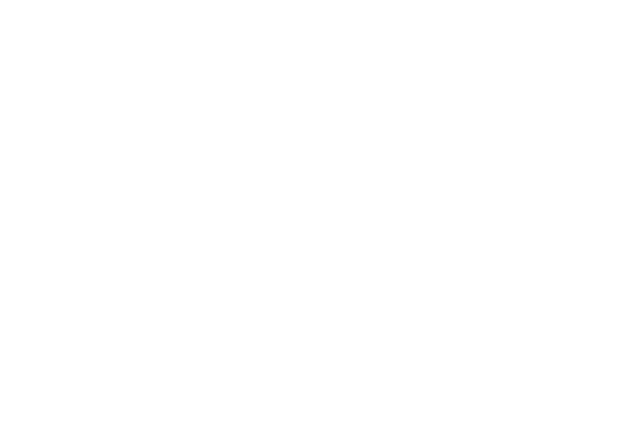
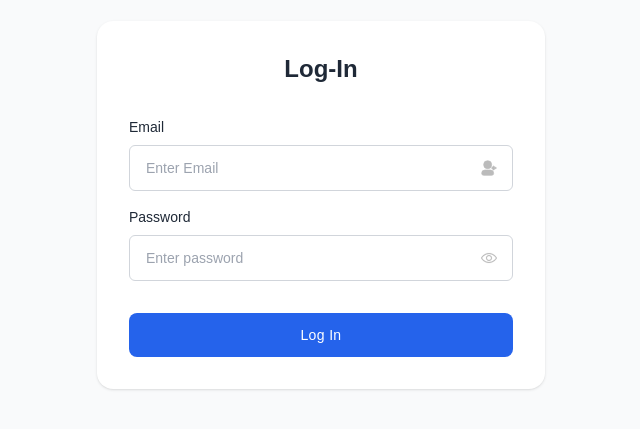
Before and after one commit to thirdestonks/MemoryLane-FE, a Nuxt app: page /login in a window 1280 px wide. Before the commit this address had no page. Shown: the part 195-624 px from the top of the page, without its empty margins (319-959 px from the left). Built offline with nearby package versions, Linux system fonts and the light colour scheme.

Commit message:
feat:initial login

```diff
--- /dev/null
+++ b/interfaces/form-data.ts
@@ -0,0 +1,3 @@
+export interface FormData {
+    [key: string]: any;
+}
--- /dev/null
+++ b/interfaces/login-form.ts
@@ -0,0 +1,4 @@
+export interface LoginForm {
+    email: string,
+    password: string,
+}
--- a/layouts/user-layout.vue
+++ b/layouts/user-layout.vue
@@ -21,15 +21,24 @@
             </button>
             <div class="hidden w-full md:block md:w-auto" id="navbar-default">
                 <ul
-                    class="font-medium flex flex-col p-4 md:p-0 mt-4 border border-gray-100 rounded-lg bg-gray-50 md:flex-row md:space-x-8 rtl:space-x-reverse md:mt-0 md:border-0 md:bg-white dark:bg-gray-800 md:dark:bg-gray-900 dark:border-gray-700">
+                  class="font-medium flex flex-col p-4 md:p-0 mt-4 border border-gray-100 rounded-lg bg-gray-50 md:flex-row md:space-x-8 rtl:space-x-reverse md:mt-0 md:border-0 md:bg-white dark:bg-gray-800 md:dark:bg-gray-900 dark:border-gray-700"
+                >
                   <li>
-                        <a href="#"
+                    <NuxtLink
+                      to="/"
                       class="block py-2 px-3 text-white bg-blue-700 rounded md:bg-transparent md:text-blue-700 md:p-0 dark:text-white md:dark:text-blue-500"
-                            aria-current="page">Home</a>
+                      aria-current="page"
+                    >
+                      Home
+                    </NuxtLink>
                   </li>
                   <li>
-                        <a href="#"
-                            class="block py-2 px-3 text-gray-900 rounded hover:bg-gray-100 md:hover:bg-transparent md:border-0 md:hover:text-blue-700 md:p-0 dark:text-white md:dark:hover:text-blue-500 dark:hover:bg-gray-700 dark:hover:text-white md:dark:hover:bg-transparent">Login</a>
+                    <NuxtLink
+                      to="/login"
+                      class="block py-2 px-3 text-gray-900 rounded hover:bg-gray-100 md:hover:bg-transparent md:border-0 md:hover:text-blue-700 md:p-0 dark:text-white md:dark:hover:text-blue-500 dark:hover:bg-gray-700 dark:hover:text-white md:dark:hover:bg-transparent"
+                    >
+                      Login
+                    </NuxtLink>
                   </li>
                 </ul>
               </div>
--- a/nuxt.config.ts
+++ b/nuxt.config.ts
@@ -1,10 +1,21 @@
 // https://nuxt.com/docs/api/configuration/nuxt-config
 export default defineNuxtConfig({
-  devtools: { enabled: true },
+  devtools: { enabled: false },
 
   modules: [
-    '@nuxtjs/tailwindcss'
+    '@nuxtjs/tailwindcss',
+    '@pinia/nuxt',
   ],
+
+  pinia: {
+    storesDirs: ['./stores/**', './custom-folder/stores/**'],
+  },
+
+  runtimeConfig: {
+    public: {
+      apibaseURL: process.env.API_BASE_URL
+    },
+  },
 
   compatibilityDate: '2024-08-06'
 })
--- /dev/null
+++ b/pages/login.vue
@@ -0,0 +1,63 @@
+<script setup lang="ts">
+import type { LoginForm } from '~/interfaces/login-form';
+
+const form = ref<LoginForm>({
+  email: '',
+  password: '',
+});
+</script>
+<template>
+    <div class="bg-gray-50 font-[sans-serif]">
+        <div class="min-h-screen flex flex-col items-center justify-center py-6 px-4">
+          <div class="max-w-md w-full">
+            <div class="p-8 rounded-2xl bg-white shadow">
+              <h2 class="text-gray-800 text-center text-2xl font-bold">Log-In</h2>
+              <form class="mt-8 space-y-4">
+                <div>
+                  <label class="text-gray-800 text-sm mb-2 block">Email</label>
+                  <div class="relative flex items-center">
+                    <input v-model="form.email" name="email" type="text" required class="w-full text-gray-800 text-sm border border-gray-300 px-4 py-3 rounded-md outline-blue-600" placeholder="Enter Email" />
+                    <svg xmlns="http://www.w3.org/2000/svg" fill="#bbb" stroke="#bbb" class="w-4 h-4 absolute right-4" viewBox="0 0 24 24">
+                      <circle cx="10" cy="7" r="6" data-original="#000000"></circle>
+                      <path d="M14 15H6a5 5 0 0 0-5 5 3 3 0 0 0 3 3h12a3 3 0 0 0 3-3 5 5 0 0 0-5-5zm8-4h-2.59l.3-.29a1 1 0 0 0-1.42-1.42l-2 2a1 1 0 0 0 0 1.42l2 2a1 1 0 0 0 1.42 0 1 1 0 0 0 0-1.42l-.3-.29H22a1 1 0 0 0 0-2z" data-original="#000000"></path>
+                    </svg>
+                  </div>
+                </div>
+
+                <div>
+                  <label class="text-gray-800 text-sm mb-2 block">Password</label>
+                  <div class="relative flex items-center">
+                    <input v-model="form.password" name="password" type="password" required class="w-full text-gray-800 text-sm border border-gray-300 px-4 py-3 rounded-md outline-blue-600" placeholder="Enter password" />
+                    <svg xmlns="http://www.w3.org/2000/svg" fill="#bbb" stroke="#bbb" class="w-4 h-4 absolute right-4 cursor-pointer" viewBox="0 0 128 128">
+                      <path d="M64 104C22.127 104 1.367 67.496.504 65.943a4 4 0 0 1 0-3.887C1.367 60.504 22.127 24 64 24s62.633 36.504 63.496 38.057a4 4 0 0 1 0 3.887C126.633 67.496 105.873 104 64 104zM8.707 63.994C13.465 71.205 32.146 96 64 96c31.955 0 50.553-24.775 55.293-31.994C114.535 56.795 95.854 32 64 32 32.045 32 13.447 56.775 8.707 63.994zM64 88c-13.234 0-24-10.766-24-24s10.766-24 24-24 24 10.766 24 24-10.766 24-24 24zm0-40c-8.822 0-16 7.178-16 16s7.178 16 16 16 16-7.178 16-16-7.178-16-16-16z" data-original="#000000"></path>
+                    </svg>
+                  </div>
+                </div>
+
+                <!--For Dynamic Login/Signup Page only-->
+                <!-- <div class="flex flex-wrap items-center justify-between gap-4">
+                  <div class="flex items-center">
+                    <input id="remember-me" name="remember-me" type="checkbox" class="h-4 w-4 shrink-0 text-blue-600 focus:ring-blue-500 border-gray-300 rounded" />
+                    <label for="remember-me" class="ml-3 block text-sm text-gray-800">
+                      Remember me
+                    </label>
+                  </div>
+                  <div class="text-sm">
+                    <a href="jajvascript:void(0);" class="text-blue-600 hover:underline font-semibold">
+                      Forgot your password?
+                    </a>
+                  </div>
+                </div> -->
+
+                <div class="!mt-8">
+                  <button type="button" class="w-full py-3 px-4 text-sm tracking-wide rounded-lg text-white bg-blue-600 hover:bg-blue-700 focus:outline-none">
+                    Log In
+                  </button>
+                </div>
+                <!-- <p class="text-gray-800 text-sm !mt-8 text-center">Don't have an account? <a href="javascript:void(0);" class="text-blue-600 hover:underline ml-1 whitespace-nowrap font-semibold">Register here</a></p> -->
+              </form>
+            </div>
+          </div>
+        </div>
+      </div>
+</template>
--- /dev/null
+++ b/stores/admin/memory.ts
@@ -0,0 +1,14 @@
+import { defineStore } from "pinia";
+
+export const useMemoryStore = defineStore("memories-store", () => {
+    const config = useRuntimeConfig()
+    const apiUrl = config.public.apibaseURL
+
+    const memory = ref();
+    const memories = ref();
+
+    return {
+        memory,
+        memories,
+    }
+})
--- /dev/null
+++ b/stores/auth/index.ts
@@ -0,0 +1,27 @@
+import { defineStore } from "pinia";
+import type { LoginForm } from "~/interfaces/login-form";
+
+export const useAuthStore = defineStore("auth-store", () => {
+    const config = useRuntimeConfig()
+    const apiUrl = config.public.apibaseURL
+
+    const user = ref<any>();
+
+    const login = async (payload: LoginForm) => {
+        const res: any = await apiFetch('/auth/login',{
+            baseUrl: apiUrl,
+            method: 'POST',
+            body: payload
+        })
+        if (res) {
+            user.value = res
+        }
+
+        return res;
+    }
+
+    return {
+        user,
+        login
+    }
+})
--- /dev/null
+++ b/utils/apiFetch.ts
@@ -0,0 +1,12 @@
+export const apiFetch = async (url: string, options: object = {}) => {
+    const auth: any = useCookie<string | null>('access_token'); // Ensuring it's string | null
+    const accessToken = auth.value ?? null;
+
+    const defaultOptions = {
+        headers: {
+            Authorization: `Bearer ${accessToken}`
+        }
+    }
+    const mergedOptions = { ...defaultOptions, ...options };
+    return await $fetch(url, mergedOptions);
+}
```
Also changed, not shown: package.json (+6 -4 lines), 2 other files (tests, documents, lock files or other folders). Lines whose indentation alone changed are shown as unchanged.
